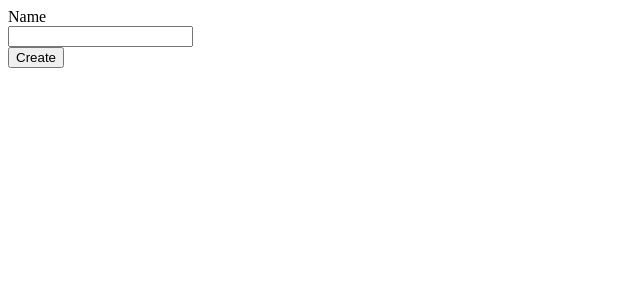
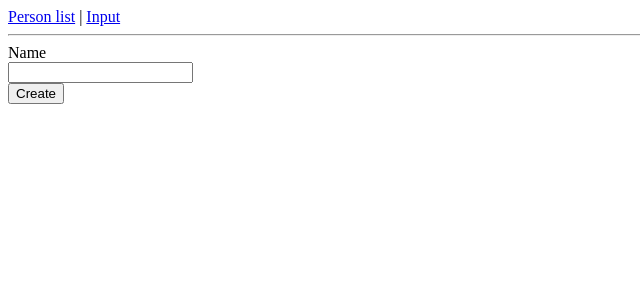
Before and after one commit to mpbalmeida/ns-angular-refresher, an Angular app: page /input in a window 1280 px wide. Shown: the top 300 px of the page, without its empty margins (0-640 px from the left). Built offline with nearby package versions, Linux system fonts and the light colour scheme.

Commit message:
feat: add navigation links

```diff
--- a/src/app/app.component.html
+++ b/src/app/app.component.html
@@ -1 +1,3 @@
+<a routerLink="/">Person list</a> | <a routerLink="/input">Input</a>
+<hr>
 <router-outlet></router-outlet>
--- a/src/app/persons/person-input/person-input.component.ts
+++ b/src/app/persons/person-input/person-input.component.ts
@@ -1,4 +1,5 @@
-import { Component, EventEmitter, Output } from '@angular/core';
+import { Component } from '@angular/core';
+import { PersonsService } from '../persons.service';
 
 @Component({
   selector: 'app-person-input',
@@ -7,12 +8,14 @@
 })
 export class PersonInputComponent {
 
-  @Output() createdPerson = new EventEmitter<string>();
   enteredPersonName: string = '';
+
+  constructor(private personsService: PersonsService) {}
 
   onCreateUser() {
     console.log(`person created ${this.enteredPersonName}`);
-    this.createdPerson.emit(this.enteredPersonName);
+    this.personsService.addPerson(this.enteredPersonName);
+    console.log(this.personsService);
     this.enteredPersonName = '';
   }
 
```
